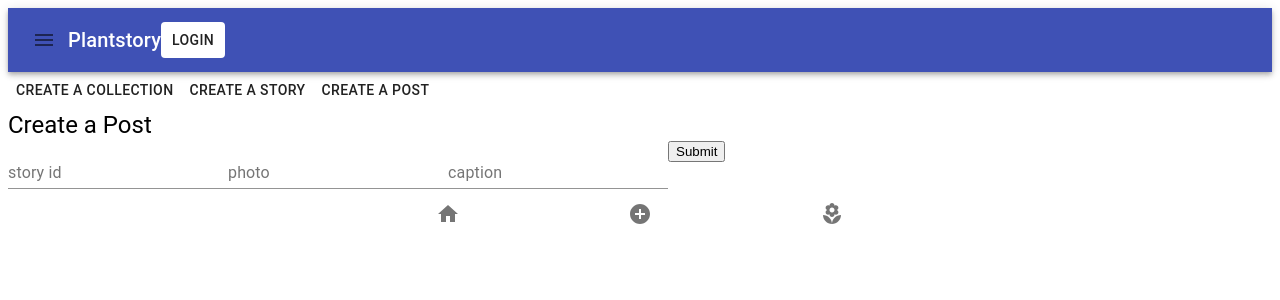
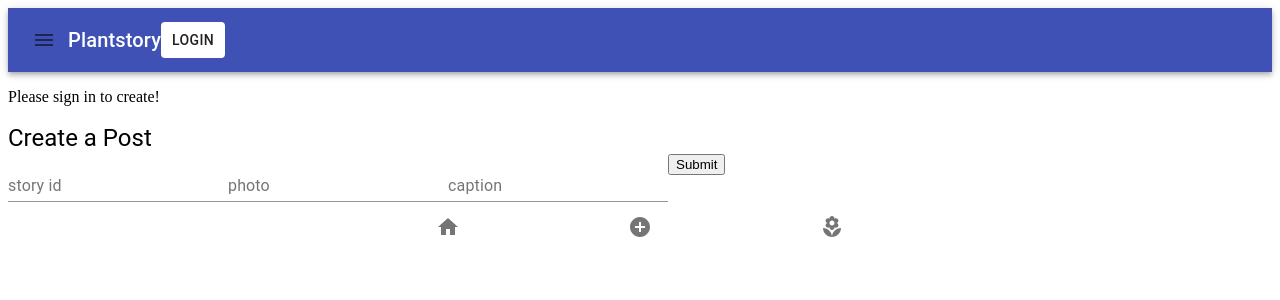
Before and after one commit to jguzz/plantstory-client, a React (Create React App) app: page /create/post in a window 1280 px wide. Shown: the top 300 px of the page. Built offline with nearby package versions, Linux system fonts and the light colour scheme; no server answers.

Commit message:
if user is not signed in they cannot create

```diff
--- a/src/components/create/CreateContainer.js
+++ b/src/components/create/CreateContainer.js
@@ -15,6 +15,7 @@ function CreateContainer({
 }) {
   return (
     <>
+	{currentUser ? <>
       <Button component={Link} to="/create/collection">
         Create a Collection
       </Button>
@@ -23,7 +24,10 @@ function CreateContainer({
       </Button>
       <Button component={Link} to="/create/post">
         Create a Post
-      </Button>
+	  </Button> </>
+	  :
+	  <p>Please sign in to create!</p>
+	  }
       <Switch>
         <Route path="/create/collection" render={() => <NewCollection />} />
         <Route path="/create/story" render={() => <NewStory />} />
```
